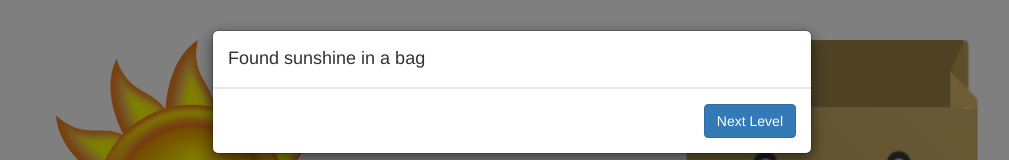
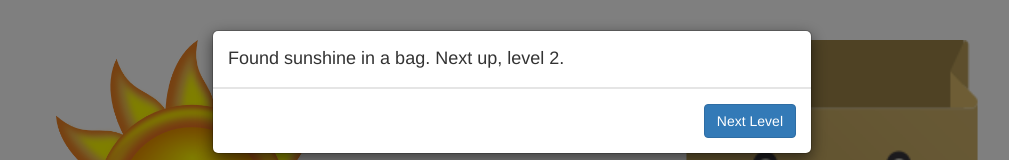
Before and after one commit to PiJoules/sunshine-in-a-bag, a plain HTML site: page index.html in a window 1280 px wide. Both pictures are taken after a click on the element 320 px from the left and 200 px from the top of the page. Shown: the top 160 px of the page, without its empty margins (128-1137 px from the left). Drawn offline with nearby package versions, Linux system fonts and the light colour scheme.

Commit message:
now shows levels

```diff
--- a/index.html
+++ b/index.html
@@ -9,7 +9,7 @@
           <div class="modal-dialog">
             <div class="modal-content">
               <div class="modal-header">
-                <h4 class="modal-title" id="myModalLabel">Found sunshine in a bag</h4>
+                <h4 class="modal-title" id="myModalLabel">Found sunshine in a bag. Next up, level </h4>
               </div>
               <div class="modal-footer">
                 <button id="reset" class="btn btn-primary" data-dismiss="modal">Next Level</button>
@@ -68,6 +68,7 @@
                         $(".bag").unbind("click");
                         didWin = true;
                         level++;
+                        $("#myModalLabel").text("Found sunshine in a bag. Next up, level " + level + ".");
                         $("#myModal").modal();
                     }
                 });
```
Also changed, not shown: 1 other file.
